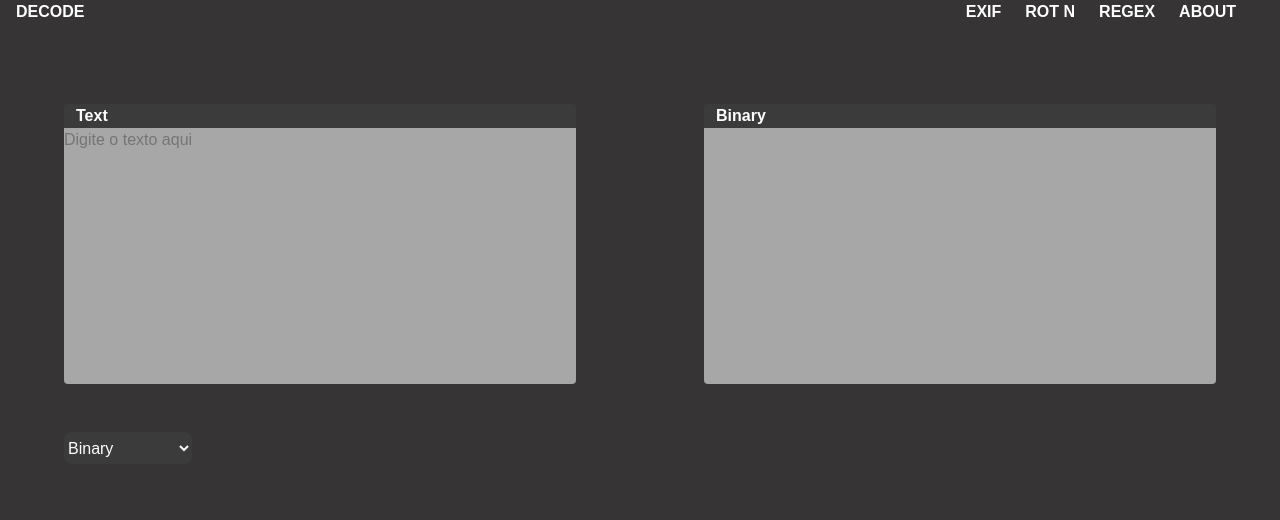
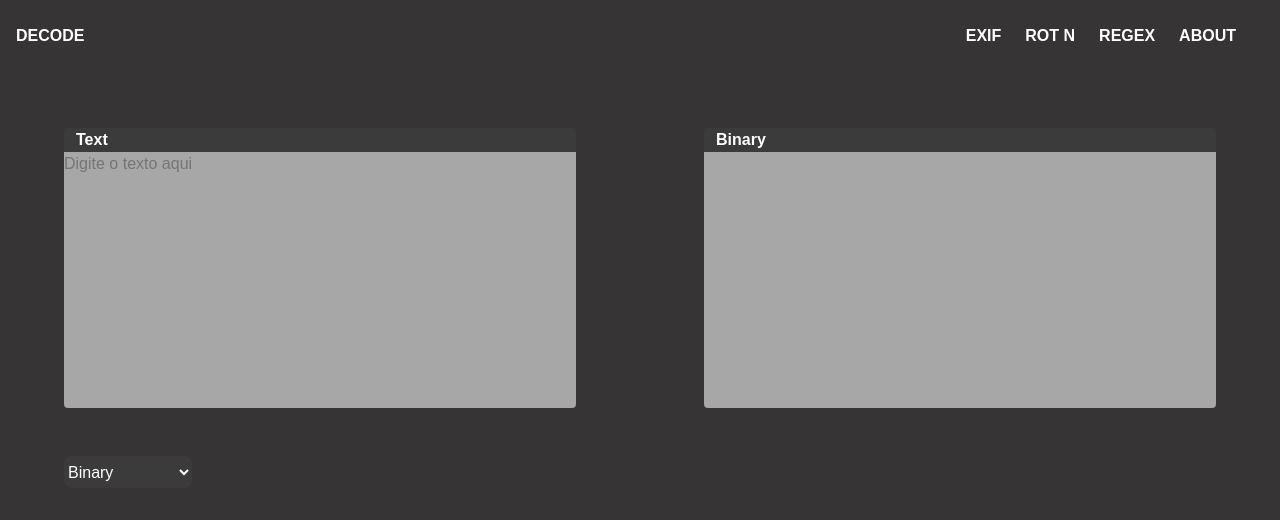
Before and after one commit to KaioGomesx/Decode-tool, a React (Create React App) app: page /decoders in a window 1280 px wide. Shown: the top 520 px of the page. Built offline with nearby package versions, Linux system fonts and the light colour scheme.

Commit message:
refact: Ajuste em alguns espaçamentos

```diff
--- a/src/components/Header/index.tsx
+++ b/src/components/Header/index.tsx
@@ -5,7 +5,7 @@ import Options from "../Options";
 
 function Header() {
   return (
-    <header className="flex flex-1 w-full flex-column items-center justify-center sm:pl-4 sm:justify-between mb-6 sm:mb-20">
+    <header className="flex flex-1 w-full flex-column items-center justify-center sm:pl-4 sm:justify-between mb-6 sm:mb-20 pt-3 sm:pt-6">
       <a
         href="/"
         className="title text-base text-white hidden sm:block font-semibold"
--- a/src/components/ResultBox/index.tsx
+++ b/src/components/ResultBox/index.tsx
@@ -1,7 +1,14 @@
-import React from 'react';
+import React from "react";
 
-function ResultBox() {
-
+function ResultBox({ title, body }: { title: string, body: string}) {
+  return (
+    <div className="flex flex-col container w-10/12 sm:w-2/5 h-container mx-auto overflow-hidden rounded">
+      <div className="text-left font-semibold pl-3 bg-title text-white">
+        {title}
+      </div>
+      <div className="bg-body w-full h-full">{body}</div>
+    </div>
+  );
 }
 
-export default ResultBox
+export default ResultBox;
--- a/src/pages/main/index.tsx
+++ b/src/pages/main/index.tsx
@@ -4,6 +4,7 @@ import Header from "../../components/Header";
 import InputKey from "../../components/InputKey";
 import SelectCypher from "../../components/SelectCypher";
 import InputBox from "../../components/InputBox";
+import ResultBox from "../../components/ResultBox";
 
 import text2binary from "../../decoders/binary";
 import reverseString from "../../decoders/reverse";
@@ -69,12 +70,7 @@ function Main() {
       <div className="flex flex-col h-body">
         <div className="flex flex-col sm:flex-row">
           <InputBox onChange={setInputValue} />
-          <div className="flex flex-col container w-10/12 sm:w-2/5 h-container mx-auto overflow-hidden rounded">
-            <div className="text-left font-semibold pl-3 bg-title text-white">
-              {cypher.name}
-            </div>
-            <div className="bg-body w-full h-full">{encodeResult}</div>
-          </div>
+          <ResultBox title={cypher.name} body={encodeResult} />
         </div>
         <div className="flex flex-row ml-6 sm:ml-16">
           <SelectCypher
```
